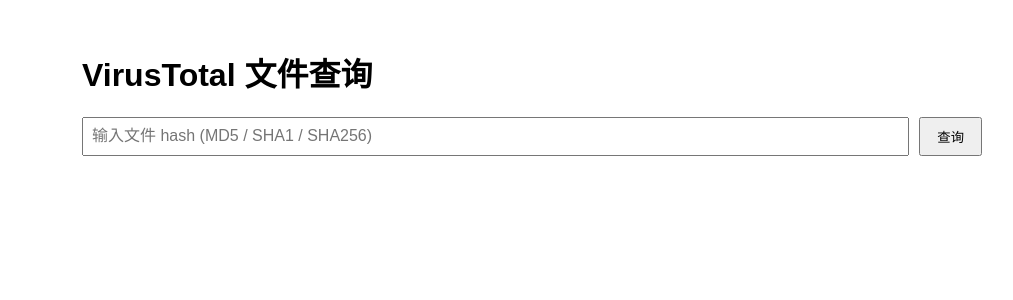
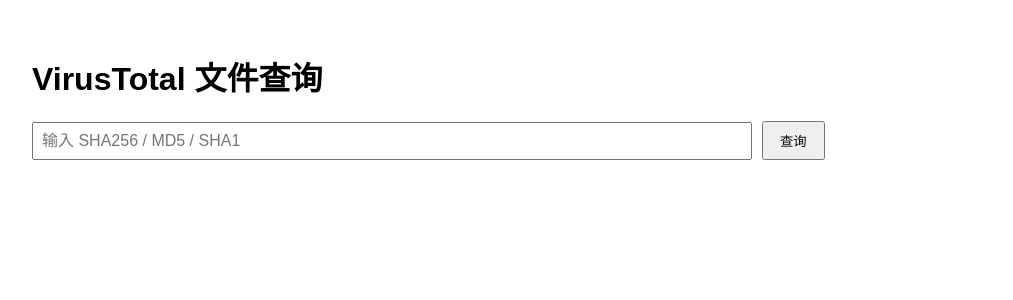
Before and after one commit to wx96wx/vt_vercel_query, a Next.js app: page / in a window 1280 px wide. Shown: the top 300 px of the page, without its empty margins (108-1121 px from the left). Built offline with nearby package versions, Linux system fonts and the light colour scheme.

Commit message:
optimize the ui

```diff
--- a/pages/index.js
+++ b/pages/index.js
@@ -2,12 +2,12 @@
 
 export default function Home() {
   const [hash, setHash] = useState("");
-  const [result, setResult] = useState(null);
+  const [data, setData] = useState(null);
   const [error, setError] = useState(null);
 
   const submit = async () => {
     setError(null);
-    setResult(null);
+    setData(null);
 
     const resp = await fetch("/api/vt", {
       method: "POST",
@@ -15,56 +15,50 @@
       body: JSON.stringify({ hash })
     });
 
-    const data = await resp.json();
+    const json = await resp.json();
+    if (!resp.ok) {
+      setError(json.error || "查询失败");
+      return;
+    }
 
-    if (data.error) {
-      setError(data.error);
-    } else {
-      setResult(data);
-    }
+    setData(json.vt.data.attributes);
   };
 
-  const attr = result?.vt?.data?.attributes;
-
   return (
-    <div style={{ padding: 20, maxWidth: 900, margin: "0 auto", fontFamily: "sans-serif" }}>
+    <div style={{ padding: 24, maxWidth: 1000, margin: "0 auto", fontFamily: "sans-serif" }}>
       <h1>VirusTotal 文件查询</h1>
 
-      <div style={{ display: "flex", gap: 10 }}>
       <input
         value={hash}
         onChange={e => setHash(e.target.value)}
-          placeholder="输入文件 hash (MD5 / SHA1 / SHA256)"
-          style={{ flex: 1, padding: 8, fontSize: 16 }}
+        placeholder="输入 SHA256 / MD5 / SHA1"
+        style={{ width: "70%", padding: 8, fontSize: 16 }}
       />
-        <button onClick={submit} style={{ padding: "8px 16px" }}>
+      <button onClick={submit} style={{ marginLeft: 10, padding: "8px 16px" }}>
         查询
       </button>
-      </div>
 
       {error && <p style={{ color: "red" }}>{error}</p>}
 
-      {attr && (
-        <div style={{ marginTop: 20 }}>
+      {data && (
+        <>
           {/* 检测率 */}
-          <h3>检测结果</h3>
+          <h2>检测结果</h2>
           <p>
             恶意：
-            <b style={{ color: "red" }}>
-              {attr.last_analysis_stats.malicious}
-            </b>{" "}
-            / 总数：
-            {Object.values(attr.last_analysis_stats).reduce((a, b) => a + b, 0)}
+            <b style={{ color: "red" }}>{data.last_analysis_stats.malicious}</b>
+            {" / "}
+            {Object.values(data.last_analysis_stats).reduce((a, b) => a + b, 0)}
           </p>
 
           {/* 恶意引擎 */}
           <h3>恶意引擎</h3>
           <ul>
-            {Object.entries(attr.last_analysis_results)
-              .filter(([, v]) => v.category === "malicious")
+            {Object.entries(data.last_analysis_results)
+              .filter(([_, v]) => v.category === "malicious")
               .map(([engine, v]) => (
                 <li key={engine}>
-                  {engine}: {v.result}
+                  {engine} — {v.result}
                 </li>
               ))}
           </ul>
@@ -72,30 +66,38 @@
           {/* 文件名 */}
           <h3>关联文件名</h3>
           <ul>
-            {attr.names?.slice(0, 10).map((n, i) => (
-              <li key={i}>{n}</li>
+            {data.names?.slice(0, 10).map((name, i) => (
+              <li key={i}>{name}</li>
             ))}
           </ul>
 
           {/* 签名信息 */}
-          {attr.signature_info && (
+          {data.signature_info && (
             <>
-              <h3>签名信息</h3>
-              <pre style={{ background: "#222", color: "#fff", padding: 10 }}>
-                {JSON.stringify(attr.signature_info, null, 2)}
-              </pre>
+              <h3>数字签名</h3>
+              <p><b>签名方：</b>{data.signature_info.signers}</p>
+
+              {data.signature_info.signers_details?.map((s, i) => (
+                <div key={i} style={{ border: "1px solid #ccc", padding: 10, marginBottom: 10 }}>
+                  <div>名称：{s.name}</div>
+                  <div>算法：{s.algorithm}</div>
+                  <div>有效期：{s["valid from"]} → {s["valid to"]}</div>
+                  <div>颁发者：{s["cert issuer"]}</div>
+                </div>
+              ))}
             </>
           )}
 
           {/* 下载 */}
           <a
-            href={`/api/download/${result.vt.data.id}`}
+            href={`/api/download/${data.sha256}`}
             target="_blank"
-            rel="noopener noreferrer"
+            rel="noreferrer"
+            style={{ display: "inline-block", marginTop: 20 }}
           >
-            下载文件（若 API 权限允许）
+            下载文件（如 API 权限允许）
           </a>
-        </div>
+        </>
       )}
     </div>
   );
```
Lines whose indentation alone changed are shown as unchanged.
